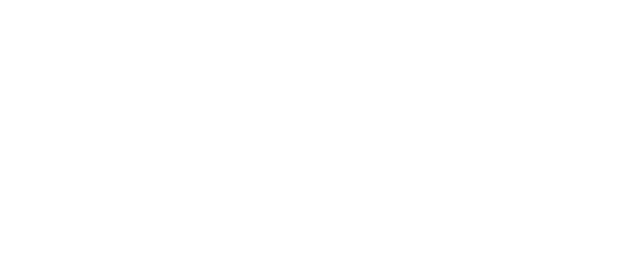
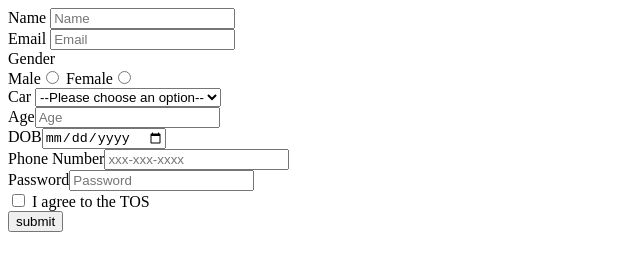
Before and after one commit to acciojob/signup-form-car-amol64546, a website: page main.html in a window 1280 px wide. Shown: the whole page, without its empty margins (0-640 px from the left). Drawn offline with Linux system fonts and the light colour scheme.

Commit message:
created a submission

```diff
--- a/main.html
+++ b/main.html
@@ -1,16 +1,34 @@
 <!DOCTYPE html>
+<html lang="en">
+<head>
+  <meta charset="UTF-8">
+  <meta http-equiv="X-UA-Compatible" content="IE=edge">
+  <meta name="viewport" content="width=device-width, initial-scale=1.0">
+  <title>Document</title>
+</head>
+<body>
 
-<html>
+<form action="" method="POST">
+<label for="name">Name</label> <input type="text" id="name" placeholder="Name" required><br>
+<label for="email">Email</label> <input type="text" placeholder="Email" id="email" required><br>
+<label for="gender">Gender</label><br>
+<label for="male">Male</label><input type="radio" name="gender" id="gender_m">
+<label for="female">Female</label><input type="radio" name="gender" id="gender_f"><br>
+<label for="car">Car
+<select name="" id="" required>
+  <option value="" disabled selected>--Please choose an option--</option>
+  <option value="bmw">BMW</option>
+  <option value="audi">Audi</option>
+  <option value="mercedez">Mercedez</option>
+</select><br>
 
-<head>
-	<link rel="stylesheet" href="styles.css">
-</head>
-
-<body>
-	<!-- the entire body must be written by student -->
-    <script type="text/javascript" src="./script.js">
-</script>
+ <label for="age">Age</label><input type="text" id="age" placeholder="Age" required><br>
+ <label for="dob">DOB</label><input type="date" id="dob" required><br>
+ <label for="phone">Phone Number</label><input type="tel" id="tel" placeholder="xxx-xxx-xxxx"><br>
+ <label for="password">Password</label><input type="password" placeholder="Password" id="password" required><br>
+ <input type="checkbox" id="tos"> <label for="tos">I agree to the TOS</label><br>
+ <input type="submit" value="submit">
+</form>
 
 </body>
-
 </html>
```
